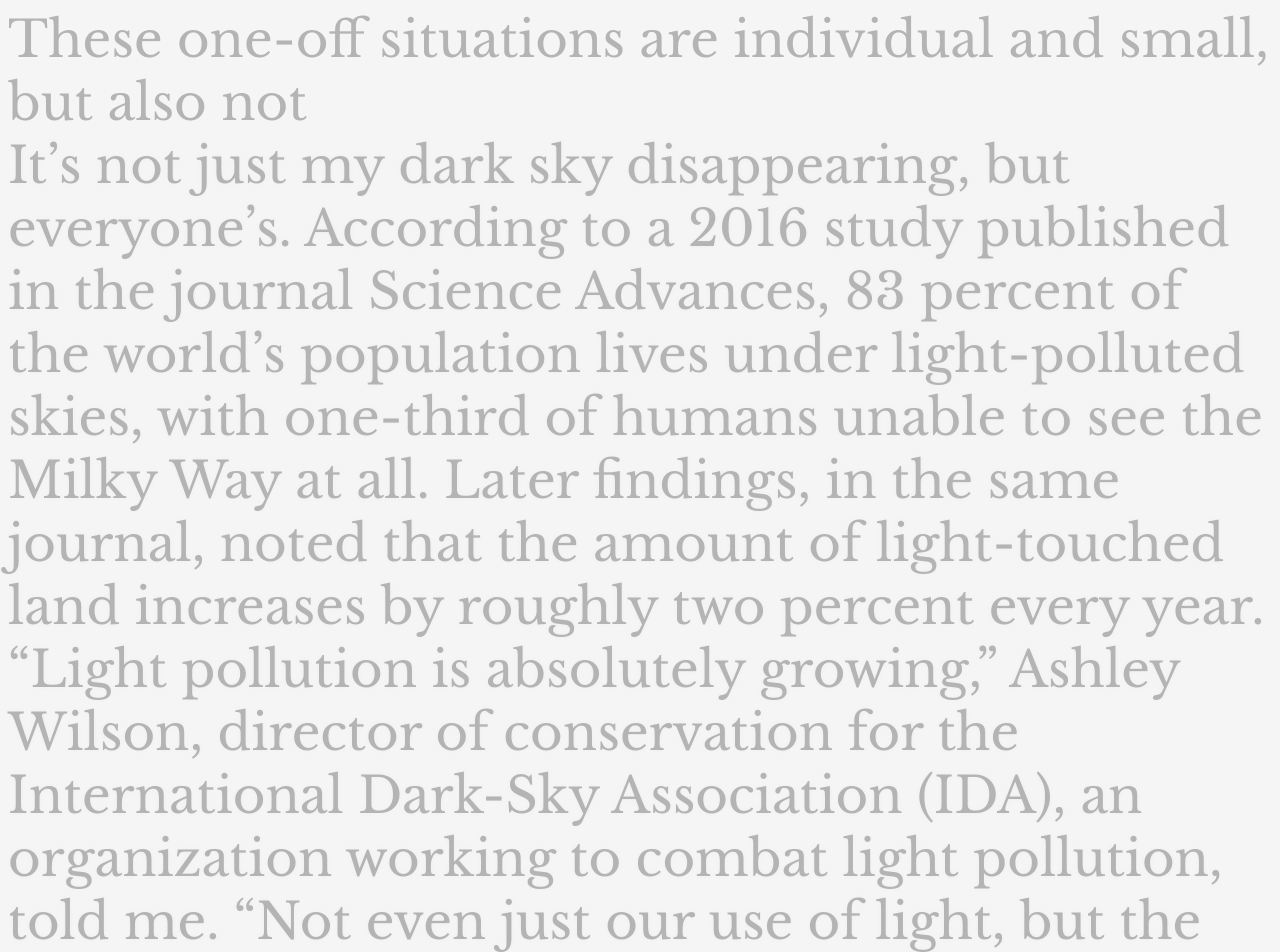
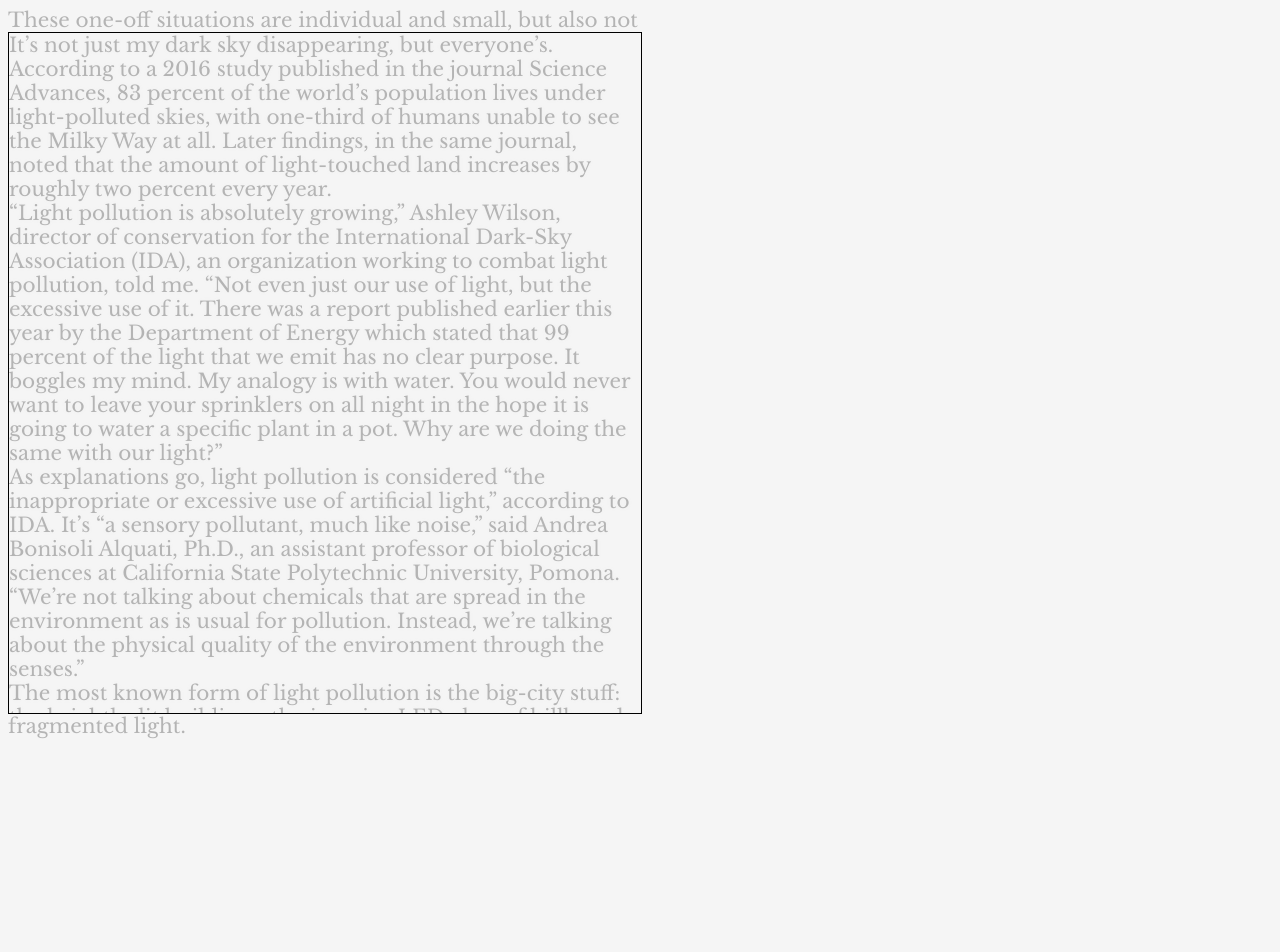
Before and after one commit to JennyPanini/project1, a plain HTML site: page tab2/index.html in a window 1280 px wide. Shown: the top 952 px of the page. After the commit the page ends 800 px from the top, so only its background shows below. Drawn offline with nearby package versions, Linux system fonts and the light colour scheme.

Commit message:
scroll fed up

```diff
--- a/tab2/Style.css
+++ b/tab2/Style.css
@@ -3,7 +3,8 @@ body {
     background-color: whitesmoke;
     font-family: 'Libre Baskerville', serif;
     box-sizing: border-box;
-    font-size: 50px;
+    font-size: 20px;
+    overflow-x: scroll;
   }
 
   ::-moz-selection { /* Code for Firefox */
@@ -16,9 +17,18 @@ body {
     background: whitesmoke;
   }
 
+  .text{
+    border: 1px solid black;
+    height: 680px;
+    width: 50%;
+    overflow-x: scroll;
+    overflow-y: hidden;
+  }
+
   .one, .two, .three, .four {
     color: #B4B4B4;
     text-shadow: 0 0 4px #EFEFEF;
+
    }
 
    .one:hover, .two:hover, .three:hover, .four:hover, .five:hover {
```
